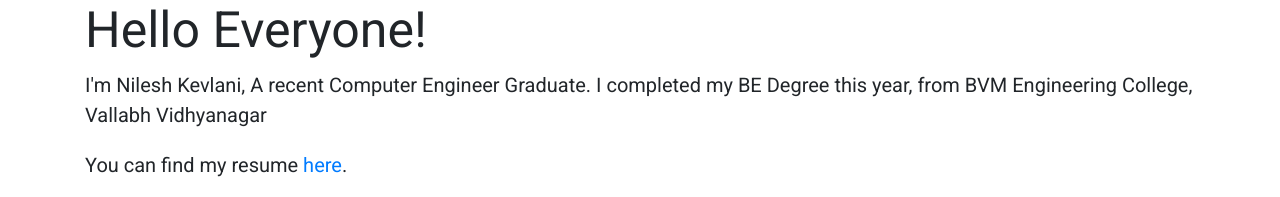
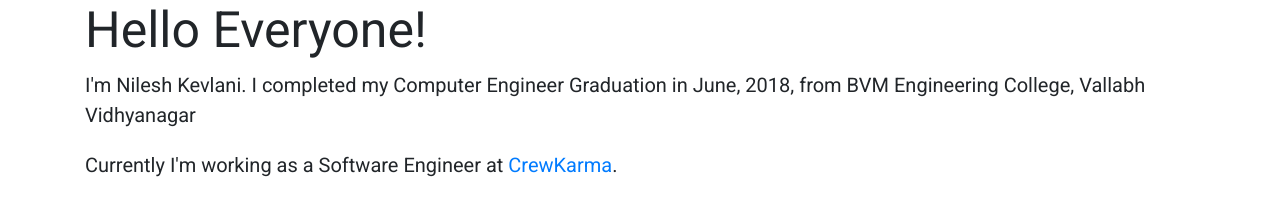
Before and after one commit to njkevlani/njkevlani.github.io_old, a plain HTML site: page index.html in a window 1280 px wide. Shown: the top 197 px of the page. Drawn offline with nearby package versions, Linux system fonts and the light colour scheme.

Commit message:
Updated details

```diff
--- a/index.html
+++ b/index.html
@@ -21,7 +21,8 @@
   <body>
     <div class="container">
       <h1>Hello Everyone!</h1>
-      <p>I'm Nilesh Kevlani, A recent Computer Engineer Graduate. I completed my BE Degree this year, from BVM Engineering College, Vallabh Vidhyanagar</p>
+      <p>I'm Nilesh Kevlani. I completed my Computer Engineer Graduation in June, 2018, from BVM Engineering College, Vallabh Vidhyanagar</p>
+      <p>Currently I'm working as a Software Engineer at <a href="https://crewkarma.com">CrewKarma</a>.</p>
       <p>You can find my resume <a href="resume/">here</a>.</p>
       <!-- <p>If you are looking for my resume, head over <a href="#">here</a>.</p>     -->
       <p>You can find me on various platform below!</p>
```
